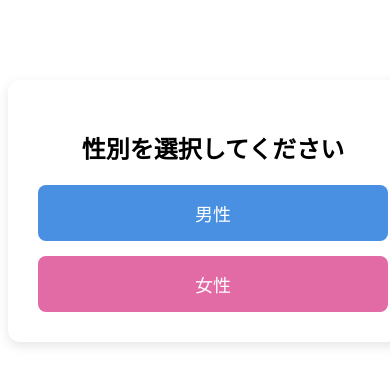
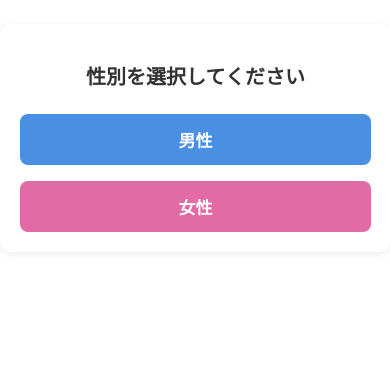
Before and after one commit to dai0105/seiheki_commu, a Django app: page /accounts/gender_select/ in a window 390 px wide. Shown: the top 385 px of the page. Run offline with Django 5.2, Linux system fonts and the light colour scheme.

Commit message:
Add mobile optimized login.css

```diff
--- a/accounts/static/css/gender_select.css
+++ b/accounts/static/css/gender_select.css
@@ -1,35 +1,72 @@
+/* 全体リセット */
+body {
+    margin: 0;
+    padding: 0;
+    background: #ffffff;
+    font-family: "Helvetica", "Arial", sans-serif;
+}
+
+/* 中央寄せのカード */
 .gender-wrapper {
-    width: 350px;
-    margin: 80px auto;
-    padding: 30px;
+    width: 90%;
+    max-width: 380px;
+    margin: 40px auto;
+    padding: 24px;
     background: #fff;
     border-radius: 12px;
-    box-shadow: 0 4px 12px rgba(0,0,0,0.1);
-    font-family: sans-serif;
+    box-shadow: 0 2px 8px rgba(0,0,0,0.08);
     text-align: center;
 }
 
+/* タイトル */
 .gender-wrapper h2 {
-    margin-bottom: 20px;
+    font-size: 22px;
+    margin-bottom: 24px;
+    color: #333;
 }
 
+/* 性別ボタン */
 .gender-btn {
     display: block;
     width: 100%;
-    padding: 15px;
-    margin-top: 15px;
-    background: #4a90e2;
-    color: white;
+    padding: 14px;
+    margin-top: 16px;
     border: none;
     border-radius: 8px;
     font-size: 18px;
+    font-weight: bold;
+    color: #fff;
     cursor: pointer;
 }
 
+/* 男性ボタン */
+.gender-btn.male {
+    background: #4a90e2;
+}
+
+/* 女性ボタン */
 .gender-btn.female {
     background: #e26aa5;
 }
 
-.gender-btn:hover {
-    opacity: 0.9;
+/* 押したとき */
+.gender-btn:active {
+    opacity: 0.85;
 }
+
+/* スマホ向け微調整 */
+@media (max-width: 480px) {
+    .gender-wrapper {
+        margin-top: 24px;
+        padding: 20px;
+    }
+
+    .gender-wrapper h2 {
+        font-size: 20px;
+    }
+
+    .gender-btn {
+        font-size: 17px;
+        padding: 13px;
+    }
+}
```
